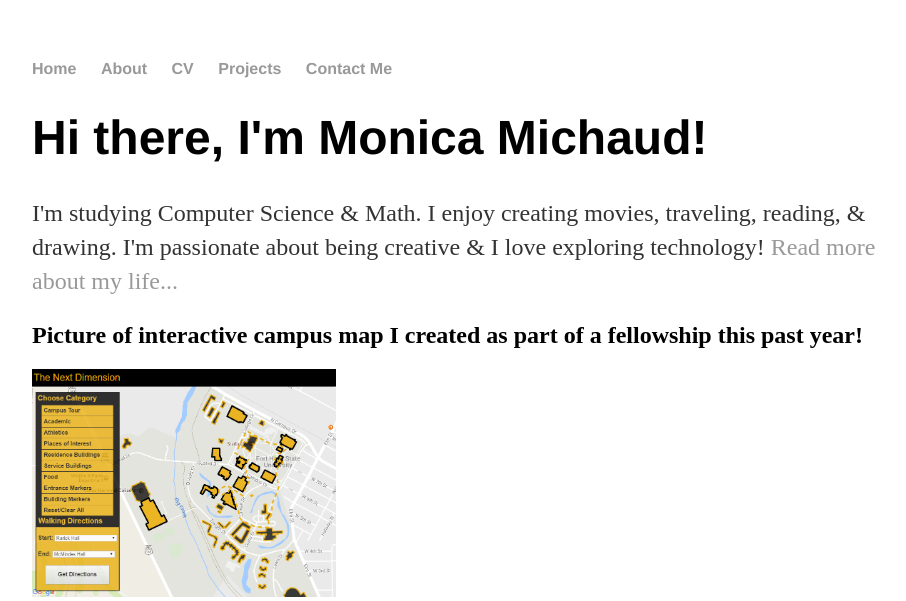
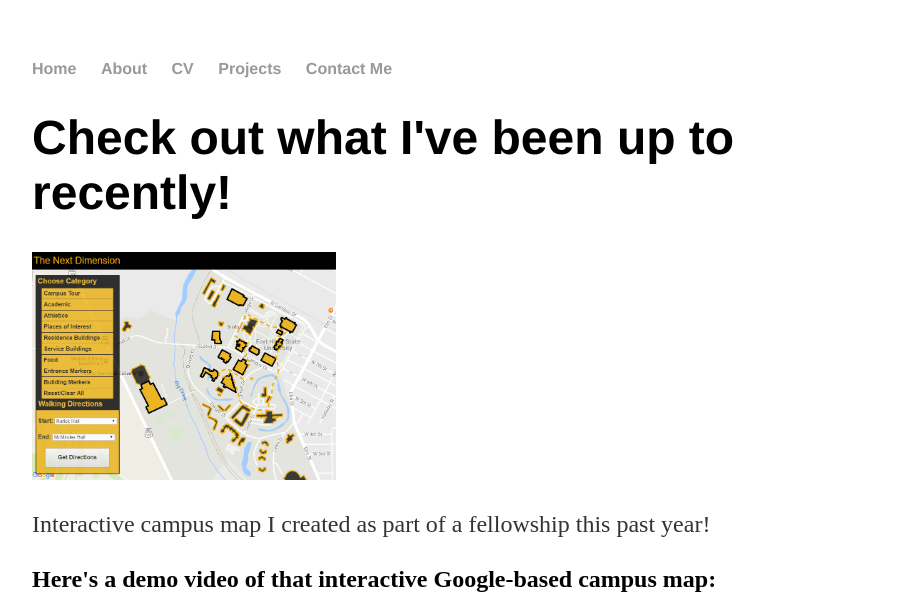
Before and after one commit to mrmichaud/mrmichaud.github.io, a Jekyll site: the page built from projects/index.html, in a window 1280 px wide. Shown: the top 601 px of the page, without its empty margins (160-1066 px from the left). Built offline with Jekyll 4.4.1, drawn with Linux system fonts in a browser that asks for light colours; some of the changed text lies outside the part shown; grey boxes are pictures that could not be loaded.

Commit message:
Update index.html

```diff
--- a/projects/index.html
+++ b/projects/index.html
@@ -3,15 +3,16 @@
 title: Monica Michaud Home
 ---
 <div class="blurb">
-	<h1>Hi there, I'm Monica Michaud!</h1>
-	<p>I'm studying Computer Science &amp Math. I enjoy creating movies, traveling, reading, &amp drawing. I'm passionate about being creative &amp I love exploring technology! <a href="/about">Read more about my life...</a></p>
+	<h1>Check out what I've been up to recently!</h1>
 
+	<img src="http://mrmichaud.github.io/TheNextDimension - 6th.png" alt="Campus Map" style="width:304px;height:228px;">
+    	<p>Interactive campus map I created as part of a fellowship this past year!</p>
 
-       	<h2>Picture of interactive campus map I created as part of a fellowship this past year!</h2>
-	<img src="http://mrmichaud.github.io/TheNextDimension - 6th.png" alt="Campus Map" style="width:304px;height:228px;">
+    	<h2>Here's a demo video of that interactive Google-based campus map:</h2>
 
     	<iframe width="640" height="360" src="//www.youtube.com/embed/dfCd2eQfueY?list=UUw7F4bJbtGwORQwMBxlGb6w" frameborder="0" allowfullscreen></iframe>
 
-	<h2>Find me on Facebook at: <a href="https://www.facebook.com/monica.michaud.92">Monica Michaud</a></h2>
+	<h2>* <a href="http://fhhs.fhsu.edu/">Fort Hays State Honor Society</a> - I have enjoyed managing the FHHS site for over two years now.</h2>
+    	<h2>* <a href="https://www.fhsu.edu/honorscollege/">Fort Hays State Honors College</a> - Recently I began overseeing the workings of this website as well!</h2>
 
 </div><!-- /.blurb -->
```
